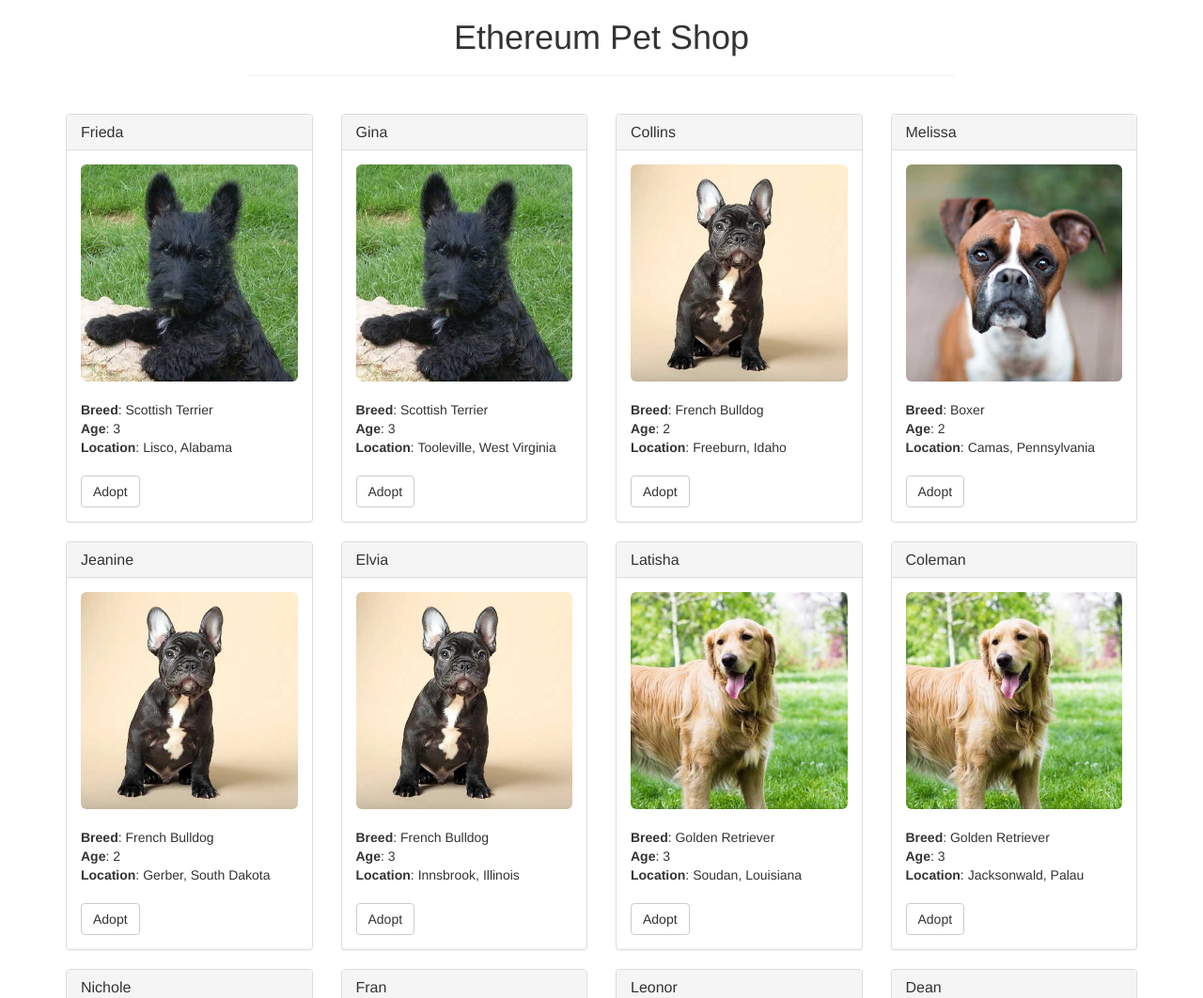
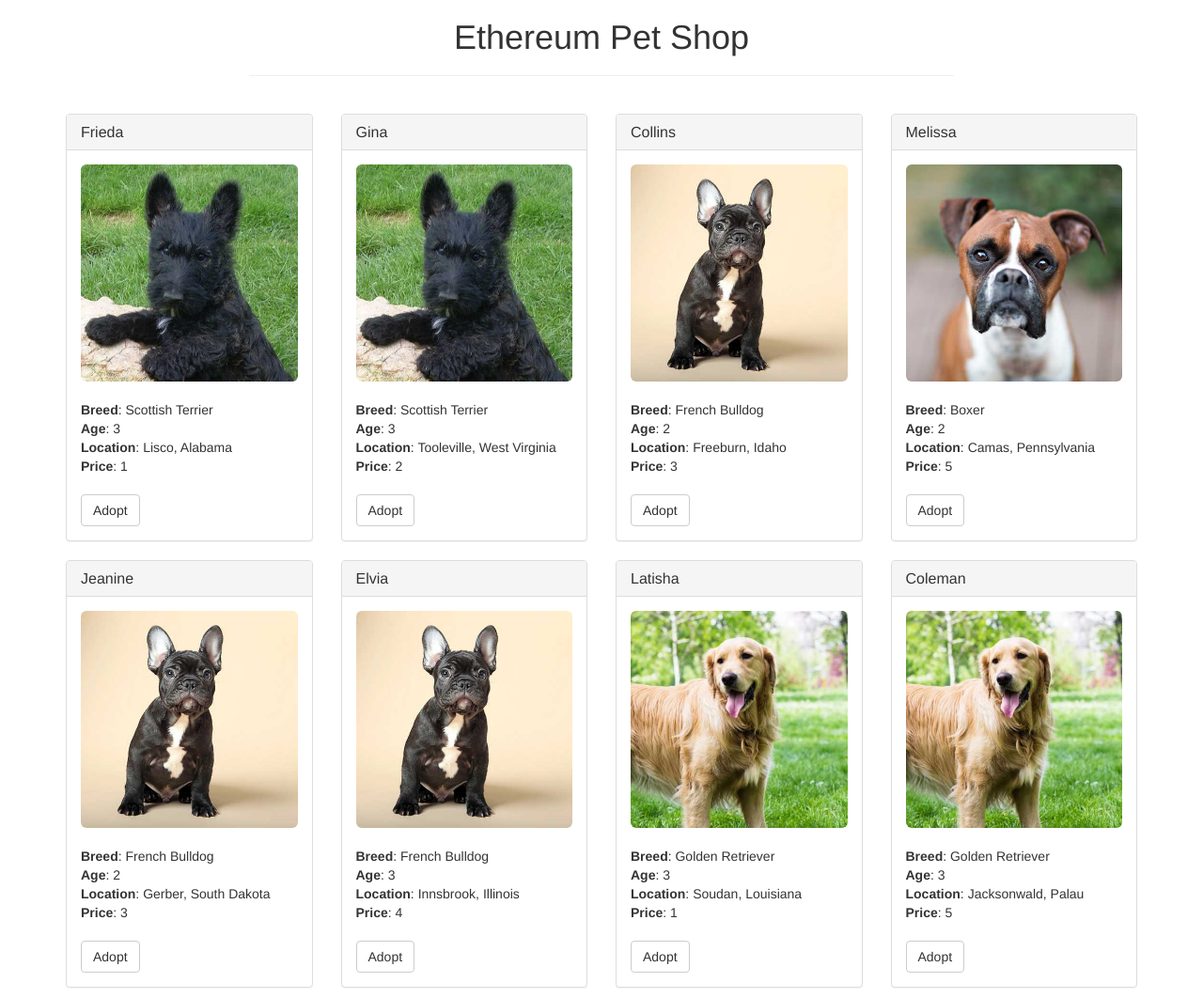
Before and after one commit to samurg/MiPrimeraDApp, a website: page src/index.html in a window 1280 px wide. Shown: the top 1062 px of the page at 94% size. Drawn offline with nearby package versions, Linux system fonts and the light colour scheme.

Commit message:
Añadido metodo de pago

```diff
--- a/src/index.html
+++ b/src/index.html
@@ -6,6 +6,7 @@
     <meta name="viewport" content="width=device-width, initial-scale=1">
     <!-- The above 3 meta tags *must* come first in the head; any other head content must come *after* these tags -->
     <title>Ethereum Pet Shop</title>
+
     <!-- Bootstrap -->
     <link href="css/bootstrap.min.css" rel="stylesheet">
 
@@ -42,8 +43,9 @@
             <br/><br/>
             <strong>Breed</strong>: <span class="pet-breed">Golden Retriever</span><br/>
             <strong>Age</strong>: <span class="pet-age">3</span><br/>
-            <strong>Location</strong>: <span class="pet-location">Warren, MI</span><br/><br/>
-            <button class="btn btn-default btn-adopt" type="button" data-id="0">Adopt</button>
+            <strong>Location</strong>: <span class="pet-location">Warren, MI</span><br/>
+            <strong>Price</strong>: <span class="pet-price">1</span><br/><br/>
+            <button class="btn btn-default btn-adopt" type="button" data-id="0" data-price="0">Adopt</button>
           </div>
         </div>
       </div>
--- a/src/js/app.js
+++ b/src/js/app.js
@@ -15,6 +15,8 @@ App = {
         petTemplate.find('.pet-age').text(data[i].age);
         petTemplate.find('.pet-location').text(data[i].location);
         petTemplate.find('.btn-adopt').attr('data-id', data[i].id);
+        petTemplate.find('.btn-adopt').attr('data-price', data[i].price);
+        petTemplate.find('.pet-price').text(data[i].price);
 
         petsRow.append(petTemplate.html());
       }
@@ -24,7 +26,6 @@ App = {
   },
 
   initWeb3: function() {
-
     if (typeof web3 !== 'undefined') {
       App.web3Provider = web3.currentProvider;
       web3 = new Web3(web3.currentProvider);
@@ -33,6 +34,7 @@ App = {
       App.web3Provider = new web3.providers.HttpProvider('http://localhost:8545');
       web3 = new Web3(App.web3Provider);
     }
+
     return App.initContract();
   },
 
@@ -48,6 +50,7 @@ App = {
       // Use our contract to retieve and mark the adopted pets.
       return App.markAdopted();
     });
+
     return App.bindEvents();
   },
 
@@ -55,25 +58,21 @@ App = {
     $(document).on('click', '.btn-adopt', App.handleAdopt);
   },
 
-
   handleAdopt: function() {
     event.preventDefault();
 
     var petId = parseInt($(event.target).data('id'));
-
+    var petPrice = parseInt($(event.target).data('price'));
     var adoptionInstance;
-
+    var petPriceWei = web3.toWei(petPrice, 'ether');
     web3.eth.getAccounts(function(error, accounts) {
       if (error) {
         console.log(error);
       }
-
       var account = accounts[0];
-
       App.contracts.Adoption.deployed().then(function(instance) {
         adoptionInstance = instance;
-
-        return adoptionInstance.adopt(petId, {from: account});
+        return adoptionInstance.adopt(petId, {from: account, value: petPriceWei});
       }).then(function(result) {
         return App.markAdopted();
       }).catch(function(err) {
@@ -98,7 +97,7 @@ App = {
     }).catch(function(err) {
       console.log(err.message);
     });
-  }
+  },
 
 };
 
--- a/src/pets.json
+++ b/src/pets.json
@@ -5,7 +5,8 @@
     "picture": "images/scottish-terrier.jpeg",
     "age": 3,
     "breed": "Scottish Terrier",
-    "location": "Lisco, Alabama"
+    "location": "Lisco, Alabama",
+    "price": 1
   },
   {
     "id": 1,
@@ -13,7 +14,8 @@
     "picture": "images/scottish-terrier.jpeg",
     "age": 3,
     "breed": "Scottish Terrier",
-    "location": "Tooleville, West Virginia"
+    "location": "Tooleville, West Virginia",
+    "price": 2
   },
   {
     "id": 2,
@@ -21,7 +23,8 @@
     "picture": "images/french-bulldog.jpeg",
     "age": 2,
     "breed": "French Bulldog",
-    "location": "Freeburn, Idaho"
+    "location": "Freeburn, Idaho",
+    "price": 3
   },
   {
     "id": 3,
@@ -29,7 +32,8 @@
     "picture": "images/boxer.jpeg",
     "age": 2,
     "breed": "Boxer",
-    "location": "Camas, Pennsylvania"
+    "location": "Camas, Pennsylvania",
+    "price": 5
   },
   {
     "id": 4,
@@ -37,7 +41,8 @@
     "picture": "images/french-bulldog.jpeg",
     "age": 2,
     "breed": "French Bulldog",
-    "location": "Gerber, South Dakota"
+    "location": "Gerber, South Dakota",
+    "price": 3
   },
   {
     "id": 5,
@@ -45,7 +50,8 @@
     "picture": "images/french-bulldog.jpeg",
     "age": 3,
     "breed": "French Bulldog",
-    "location": "Innsbrook, Illinois"
+    "location": "Innsbrook, Illinois",
+    "price": 4
   },
   {
     "id": 6,
@@ -53,7 +59,8 @@
     "picture": "images/golden-retriever.jpeg",
     "age": 3,
     "breed": "Golden Retriever",
-    "location": "Soudan, Louisiana"
+    "location": "Soudan, Louisiana",
+    "price": 1
   },
   {
     "id": 7,
@@ -61,7 +68,8 @@
     "picture": "images/golden-retriever.jpeg",
     "age": 3,
     "breed": "Golden Retriever",
-    "location": "Jacksonwald, Palau"
+    "location": "Jacksonwald, Palau",
+    "price": 5
   },
   {
     "id": 8,
@@ -69,7 +77,8 @@
     "picture": "images/french-bulldog.jpeg",
     "age": 2,
     "breed": "French Bulldog",
-    "location": "Honolulu, Hawaii"
+    "location": "Honolulu, Hawaii",
+    "price": 2
   },
   {
     "id": 9,
@@ -77,7 +86,8 @@
     "picture": "images/boxer.jpeg",
     "age": 3,
     "breed": "Boxer",
-    "location": "Matheny, Utah"
+    "location": "Matheny, Utah",
+    "price": 1
   },
   {
     "id": 10,
@@ -85,7 +95,8 @@
     "picture": "images/boxer.jpeg",
     "age": 2,
     "breed": "Boxer",
-    "location": "Tyhee, Indiana"
+    "location": "Tyhee, Indiana",
+    "price": 1
   },
   {
     "id": 11,
@@ -93,7 +104,8 @@
     "picture": "images/scottish-terrier.jpeg",
     "age": 3,
     "breed": "Golden Retriever",
-    "location": "Windsor, Montana"
+    "location": "Windsor, Montana",
+    "price": 3
   },
   {
     "id": 12,
@@ -101,7 +113,8 @@
     "picture": "images/french-bulldog.jpeg",
     "age": 3,
     "breed": "French Bulldog",
-    "location": "Kingstowne, Nevada"
+    "location": "Kingstowne, Nevada",
+    "price": 4
   },
   {
     "id": 13,
@@ -109,7 +122,8 @@
     "picture": "images/golden-retriever.jpeg",
     "age": 4,
     "breed": "Golden Retriever",
-    "location": "Sultana, Massachusetts"
+    "location": "Sultana, Massachusetts",
+    "price": 1
   },
   {
     "id": 14,
@@ -117,7 +131,8 @@
     "picture": "images/golden-retriever.jpeg",
     "age": 2,
     "breed": "Golden Retriever",
-    "location": "Broadlands, Oregon"
+    "location": "Broadlands, Oregon",
+    "price": 3
   },
   {
     "id": 15,
@@ -125,6 +140,7 @@
     "picture": "images/golden-retriever.jpeg",
     "age": 2,
     "breed": "Golden Retriever",
-    "location": "Dawn, Wisconsin"
+    "location": "Dawn, Wisconsin",
+    "price": 6
   }
 ]
```
Also changed, not shown: bs-config.json (line endings or trailing spaces), build/contracts/Adoption.json, build/contracts/Migrations.json, 2 other files.
